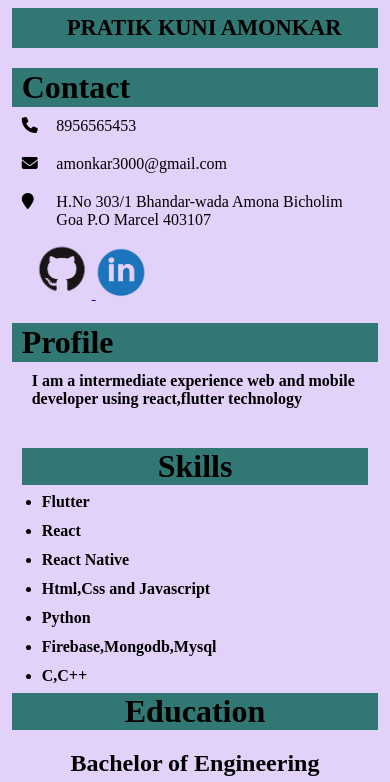
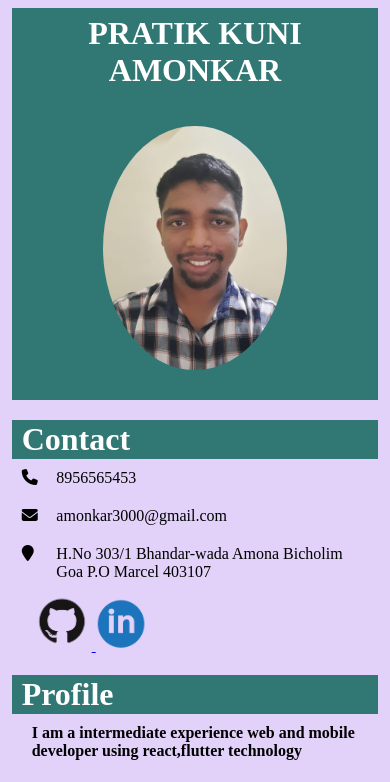
Before and after one commit to PratikAmonkar/intership-1, a plain HTML site: page index.html in a window 390 px wide. Shown: the top 782 px of the page. Drawn offline with Linux system fonts and the light colour scheme.

Commit message:
first commit

```diff
--- a/index.css
+++ b/index.css
@@ -12,16 +12,26 @@ body {
   width: 100%;
   height: auto;
   background-color: #317773;
+  display: grid;
+  grid-template-columns: 80% 20%;
+  grid-template-rows: repeat(1,1fr);
 }
 
 .header_section p {
   text-transform: uppercase;
   font-weight: bold;
   font-size: 3rem;
+  padding: 70px 0;
   text-align: center;
-  padding-left: 5%;
-  padding-top: 2%;
+  color: white;
 }
+.header_section img{
+  border-radius:50% ;
+  width: 50%;
+  height: auto;
+  margin-top: 20px;
+}
+
 
 .header_img img {
   margin-left: 10%;
@@ -39,6 +49,7 @@ body {
   padding: 1px 10px;
   font-size: 2rem;
   background-color: #317773;
+  color: white;
 }
 
 .contact-section-div {
@@ -60,6 +71,7 @@ body {
   padding: 1px 10px;
   font-size: 2rem;
   background-color: #317773;
+  color: white;
 }
 
 .description_section p {
@@ -83,6 +95,7 @@ body {
   font-size: 2rem;
   font-weight: bold;
   background-color: #317773;
+  color: white;
 }
 
 .information_section li {
@@ -120,6 +133,7 @@ body {
   font-size: 2rem;
   font-weight: bold;
   background-color: #317773;
+  color: white;
 }
 
 .experience_section_div {
@@ -153,13 +167,26 @@ body {
 
 @media screen and (max-width: 425px) {
 
+  .header_section {
+    width: 100%;
+    height: auto;
+    background-color: #317773;
+    display: grid;
+    grid-template-columns: repeat(1,1fr);
+    grid-template-rows: repeat(1,1fr);
+  }
+
   .header_section p {
     text-transform: uppercase;
     font-weight: bold;
-    font-size: 1.4em;
+    font-size: 2rem;
     text-align: center;
     padding-top: 2%;
     padding-bottom: 2%;
+  }
+
+  .header_section img{
+    margin: 8% auto;
   }
 
   .personal_section {
@@ -191,6 +218,14 @@ body {
     margin-top: 20px;
   }
 
+  .information_section h1 {
+    text-align: center;
+    font-size: 2rem;
+    font-weight: bold;
+    background-color: #317773;
+    color: white;
+  }
+
   .information_section .skills_section li{
     margin: 5px 20px;
   }
--- a/index.html
+++ b/index.html
@@ -15,6 +15,7 @@
     <section>
       <div class="header_section">
         <p>Pratik Kuni Amonkar</p>
+        <img src="./assets/my_pic.png" alt="" width="100">
       </div>
     </section>
     <section>
```
Also changed, not shown: assets/my_pic.png (added).
